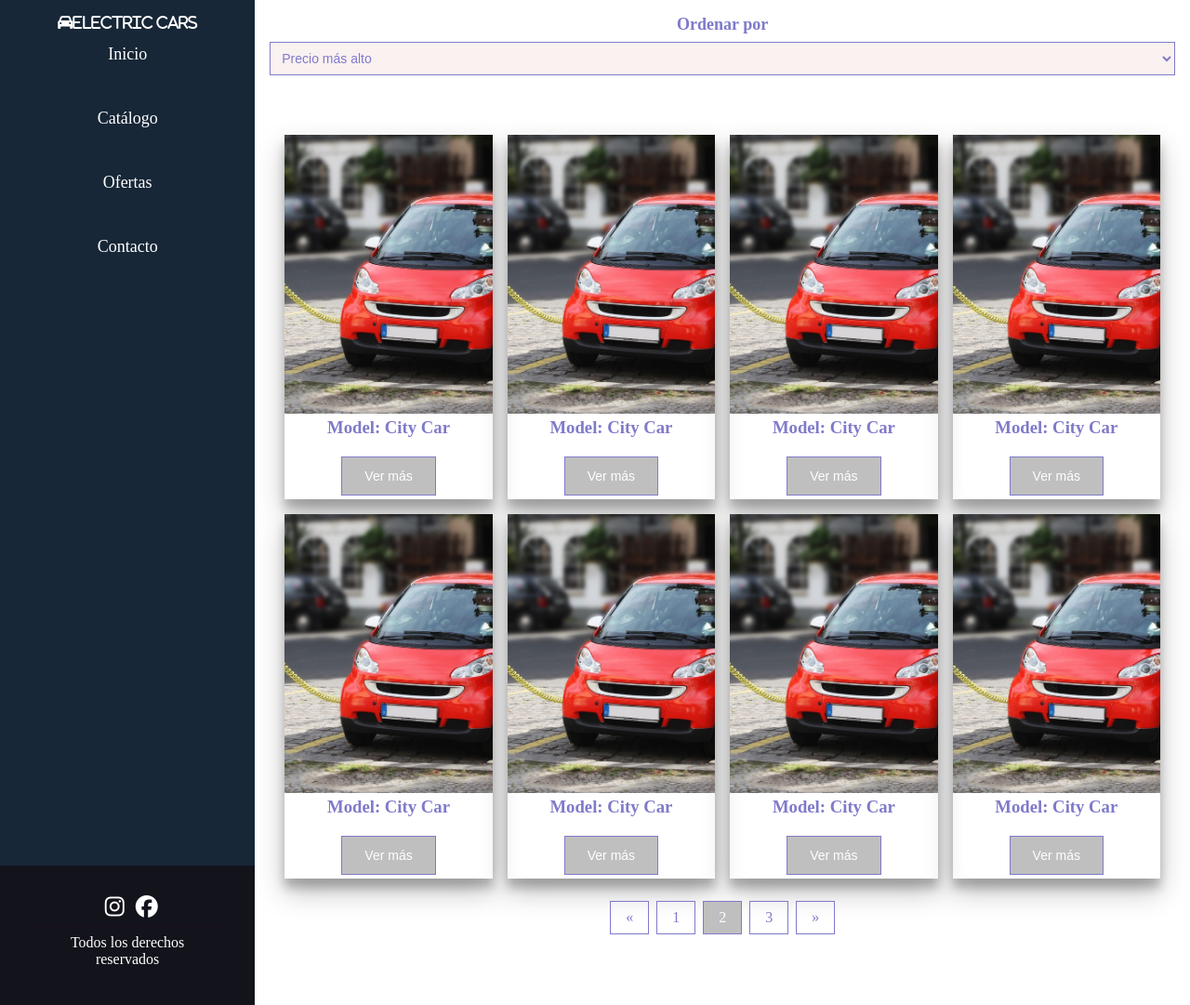
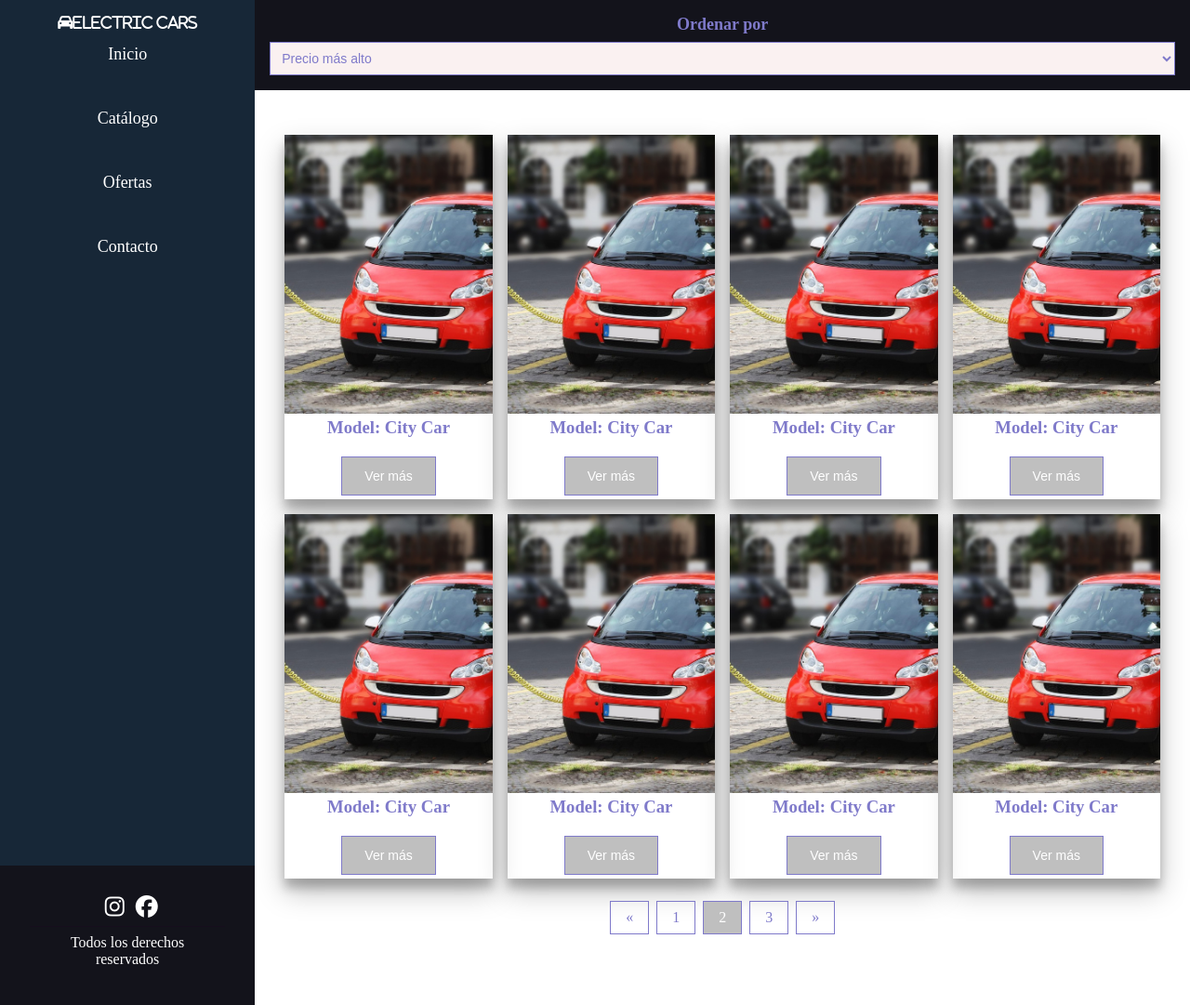
Before and after one commit to Diegocarrasco12/Media-Queries, a plain HTML site: page index.html in a window 1280 px wide. Shown: the whole page at 93% size. Drawn offline with Linux system fonts and the light colour scheme.

Commit message:
cambios styles

```diff
--- a/assets/css/styles.css
+++ b/assets/css/styles.css
@@ -104,6 +104,7 @@ label {
     width: 100%;
     text-align: center;
     color: var(--text);
+    background-color: #13131b;
 }
 
 .options{
```
Also changed, not shown: index.html (+0 -7 lines).
